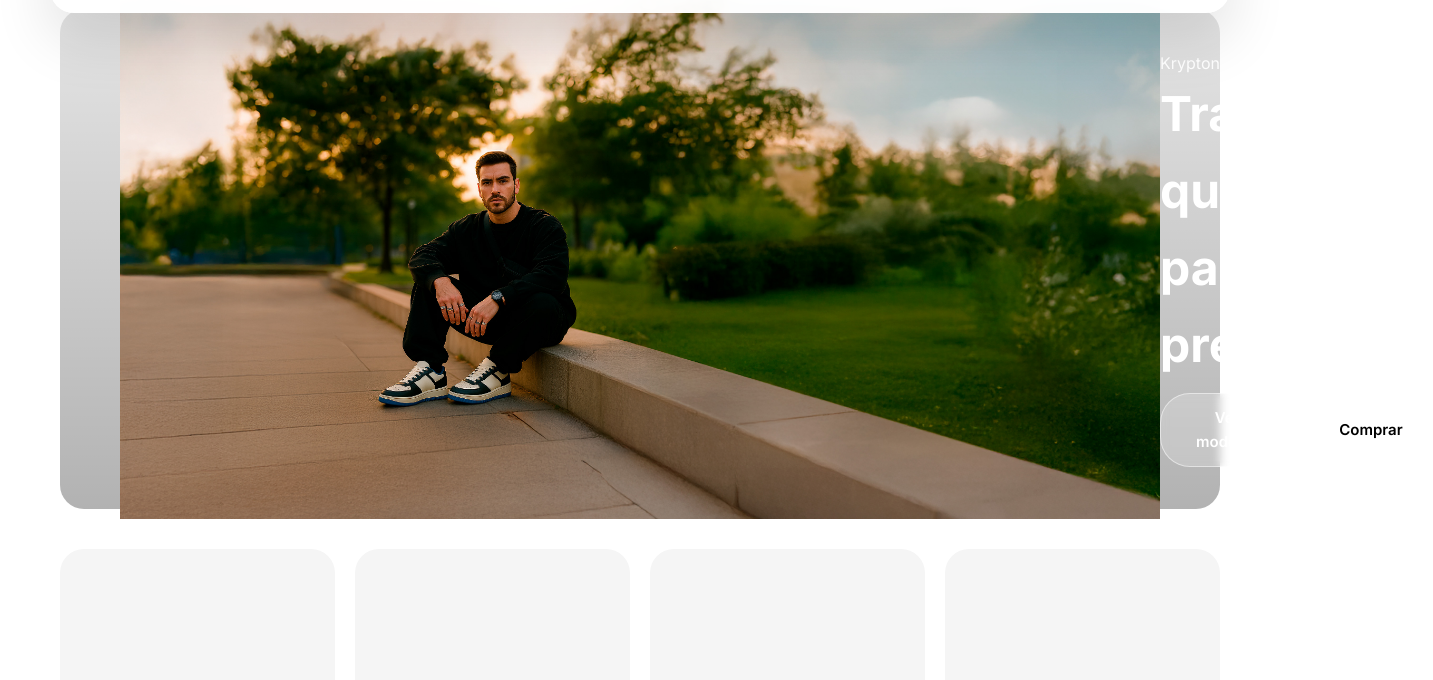
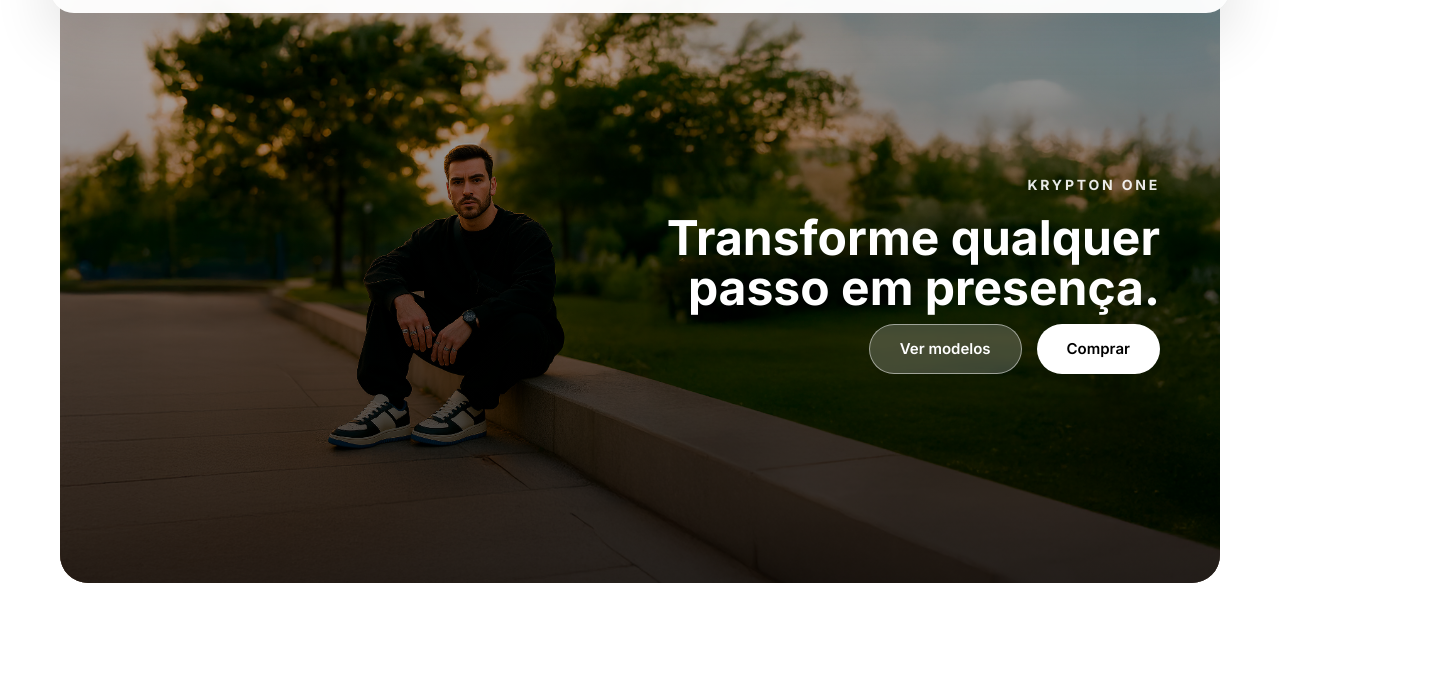
Before and after one commit to Ana-Karoline-Tech/E-commerce-SytaxWear-DevEmDobro, a website: page index.html in a window 1280 px wide. Shown: the part 91-771 px from the top of the page, 1433 px wide, since content can reach past the window. Drawn offline with Linux system fonts and the light colour scheme.

Commit message:
feat: atualiza estilos do componente hero, ajusta layout, cores e adiciona gradiente de fundo

```diff
--- a/css/hero.css
+++ b/css/hero.css
@@ -1,17 +1,78 @@
 .hero {
-    padding: 20px 0;
+  padding: 0 0 80px;
+  margin-top: -26px;
+  position: relative;
 }
 
 .hero__card {
-    background-image: linear-gradient(rgba(0,0,0,0.1), rgba(0,0,0,0.3)), url('../assets/images/hero-bg.jpg');
-    background-size: cover;
-    background-position: center;
-    height: 500px;
-    border-radius: var(--border-radius);
+  position: relative;
+  height: 620px;
+  border-radius: 28px;
+  overflow: hidden;
   display: flex;
   align-items: center;
   padding: 0 60px;
   color: white;
+  background: #000;
+}
+
+.hero__image {
+  position: absolute;
+  top: 0;
+  left: 0;
+  width: 100%;
+  height: 100%;
+  object-fit: cover;
+  z-index: 1;
+}
+
+.hero__overlay {
+  position: absolute;
+  inset: 0;
+  background: linear-gradient(
+    180deg,
+    rgba(0, 0, 0, 0.24) 0%,
+    rgba(0, 0, 0, 0.5) 45%,
+    rgba(0, 0, 0, 0.75) 100%
+  );
+  z-index: 2;
+}
+
+.hero__content {
+  position: relative;
+  z-index: 3;
+  max-width: 540px;
+  margin-left: auto;
+  text-align: right;
+}
+
+.hero__eyebrow {
+  display: inline-block;
+  margin-bottom: 16px;
+  font-size: 14px;
+  font-weight: 700;
+  text-transform: uppercase;
+  letter-spacing: 0.2em;
+  color: rgba(255, 255, 255, 0.9);
+}
+
+.hero__content h2 {
+  font-size: 52px;
+  line-height: 1.05;
+  margin-bottom: 20px;
+  max-width: 520px;
+}
+
+.hero__content p {
+  font-size: 18px;
+  margin-bottom: 40px;
+  max-width: 520px;
+}
+
+.hero__actions {
+  display: flex;
+  justify-content: flex-end;
+  gap: 18px;
 }
 
 .hero__content h2 {
```
Lines whose indentation alone changed are shown as unchanged.
